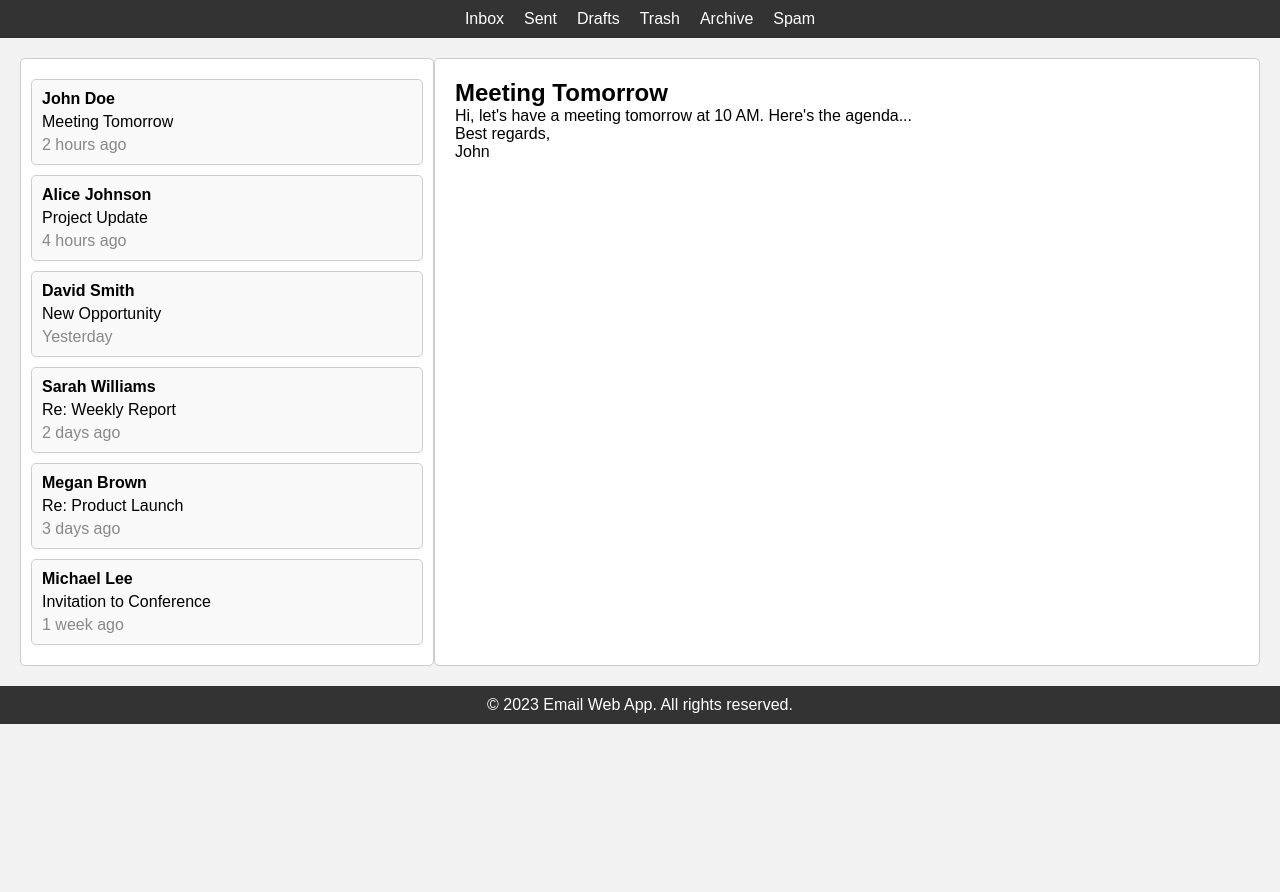
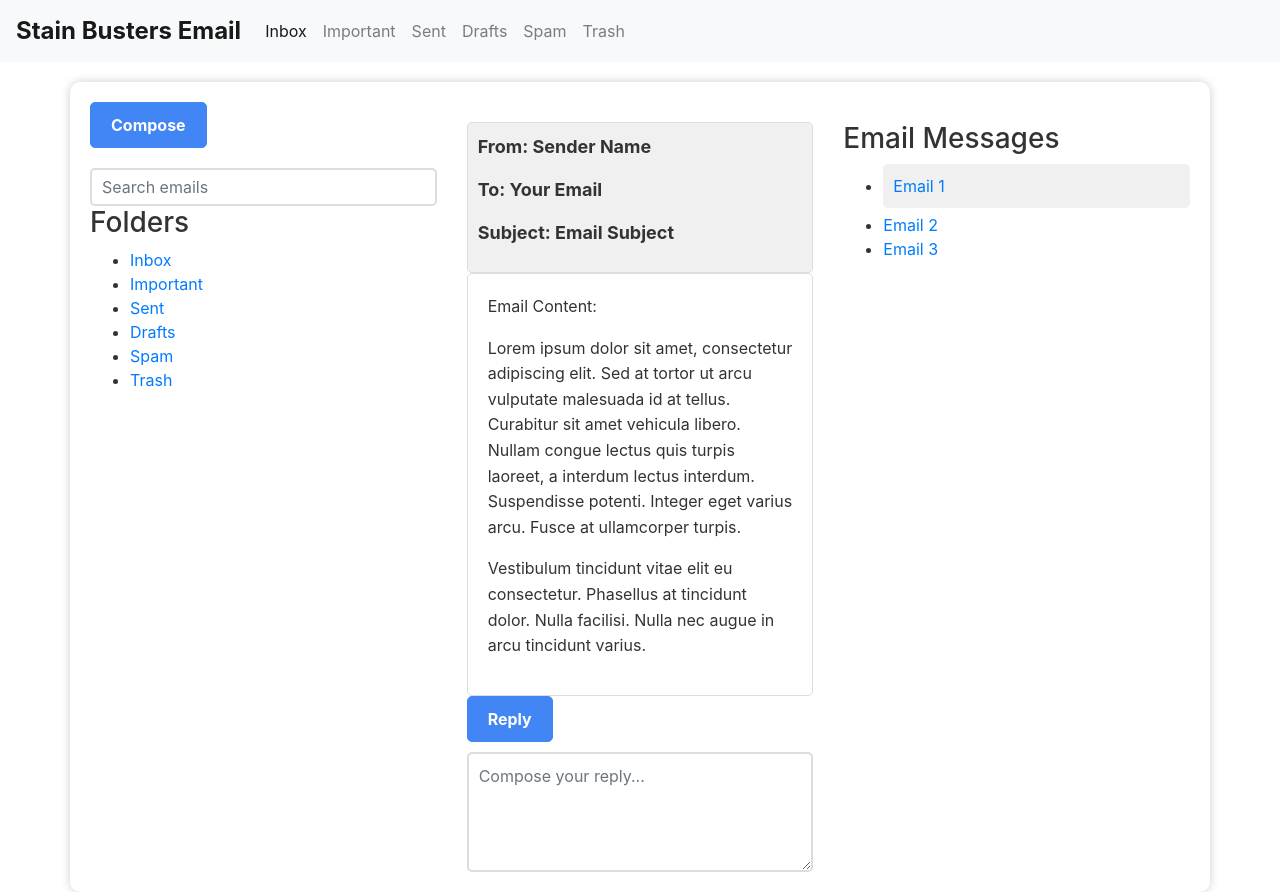
Before and after one commit to gdjonret/Bootstrap_email_Djonret, a plain HTML site: page index.html in a window 1280 px wide. Before the commit the page ends 800 px from the top, so only its background shows below. Drawn offline with nearby package versions, Linux system fonts and the light colour scheme.

Commit message:
Update bootstrap

```diff
--- a/index.html
+++ b/index.html
@@ -3,68 +3,134 @@
 <head>
     <meta charset="UTF-8">
     <meta name="viewport" content="width=device-width, initial-scale=1.0">
+    <title>Stain Busters Email</title>
+    <!-- Add Bootstrap CSS -->
+    <link href="https://maxcdn.bootstrapcdn.com/bootstrap/4.5.2/css/bootstrap.min.css" rel="stylesheet">
+    <!-- Link to your external stylesheet -->
     <link rel="stylesheet" href="styles.css">
-    <title>Email Web App</title>
 </head>
 <body>
-    <header>
-        <nav>
-            <ul>
-                <li><a href="#">Inbox</a></li>
-                <li><a href="#">Sent</a></li>
-                <li><a href="#">Drafts</a></li>
-                <li><a href="#">Trash</a></li>
-                <li><a href="#">Archive</a></li>
-                <li><a href="#">Spam</a></li>
+    <nav class="navbar navbar-expand-lg navbar-light bg-light">
+        <a class="navbar-brand" href="#">Stain Busters Email</a>
+        <button class="navbar-toggler" type="button" data-toggle="collapse" data-target="#navbarNav" aria-controls="navbarNav" aria-expanded="false" aria-label="Toggle navigation">
+            <span class="navbar-toggler-icon"></span>
+        </button>
+        <div class="collapse navbar-collapse" id="navbarNav">
+            <ul class="navbar-nav">
+                <li class="nav-item active">
+                    <a class="nav-link" href="#">Inbox</a>
+                </li>
+                <li class="nav-item">
+                    <a class="nav-link" href="#">Important</a>
+                </li>
+                <li class="nav-item">
+                    <a class="nav-link" href="#">Sent</a>
+                </li>
+                <li class="nav-item">
+                    <a class="nav-link" href="#">Drafts</a>
+                </li>
+                <li class="nav-item">
+                    <a class="nav-link" href="#">Spam</a>
+                </li>
+                <li class="nav-item">
+                    <a class="nav-link" href="#">Trash</a>
+                </li>
             </ul>
-        </nav>
-    </header>
-
-    <main>
-        <section class="email-list">
-            <div class="email">
-                <div class="sender">John Doe</div>
-                <div class="subject">Meeting Tomorrow</div>
-                <div class="date">2 hours ago</div>
+        </div>
+    </nav>
+    <main class="container">
+        <div class="row">
+            <div class="col-12 col-md-4">
+                <section class="compose-section">
+                    <button class="btn btn-primary" data-toggle="modal" data-target="#composeModal">Compose</button>
+                </section>
+                <section class="inbox-section">
+                    <input type="text" class="form-control" placeholder="Search emails">
+                    <!-- Folders or Lists -->
+                    <div class="folders">
+                        <h3>Folders</h3>
+                        <ul>
+                            <li><a href="#">Inbox</a></li>
+                            <li><a href="#">Important</a></li>
+                            <li><a href="#">Sent</a></li>
+                            <li><a href="#">Drafts</a></li>
+                            <li><a href="#">Spam</a></li>
+                            <li><a href="#">Trash</a></li>
+                        </ul>
+                    </div>
+                </section>
             </div>
-            <div class="email">
-                <div class="sender">Alice Johnson</div>
-                <div class="subject">Project Update</div>
-                <div class="date">4 hours ago</div>
+            <div class="col-12 col-md-4">
+                <section class="email-details-section">
+                    <div class="email-header">
+                        <p>From: Sender Name</p>
+                        <p>To: Your Email</p>
+                        <p>Subject: Email Subject</p>
+                    </div>
+                    <div class="email-content">
+                        <p>Email Content:</p>
+                        <p>Lorem ipsum dolor sit amet, consectetur adipiscing elit. Sed at tortor ut arcu vulputate malesuada id at tellus. Curabitur sit amet vehicula libero. Nullam congue lectus quis turpis laoreet, a interdum lectus interdum. Suspendisse potenti. Integer eget varius arcu. Fusce at ullamcorper turpis.</p>
+                        <p>Vestibulum tincidunt vitae elit eu consectetur. Phasellus at tincidunt dolor. Nulla facilisi. Nulla nec augue in arcu tincidunt varius.</p>
+                    </div>
+                    <button class="btn btn-primary" data-toggle="modal" data-target="#replyModal">Reply</button>
+                    <textarea class="form-control" rows="4" placeholder="Compose your reply..."></textarea>
+                </section>
             </div>
-            <div class="email">
-                <div class="sender">David Smith</div>
-                <div class="subject">New Opportunity</div>
-                <div class="date">Yesterday</div>
+            <div class="col-12 col-md-4">
+                <!-- List of Email Messages -->
+                <section class="email-list-section">
+                    <h3>Email Messages</h3>
+                    <ul>
+                        <li class="selected-email"><a href="#">Email 1</a></li>
+                        <li><a href="#">Email 2</a></li>
+                        <li><a href="#">Email 3</a></li>
+                    </ul>
+                </section>
             </div>
-            <div class="email">
-                <div class="sender">Sarah Williams</div>
-                <div class="subject">Re: Weekly Report</div>
-                <div class="date">2 days ago</div>
-            </div>
-            <!-- Add more email previews here -->
-            <div class="email">
-                <div class="sender">Megan Brown</div>
-                <div class="subject">Re: Product Launch</div>
-                <div class="date">3 days ago</div>
-            </div>
-            <div class="email">
-                <div class="sender">Michael Lee</div>
-                <div class="subject">Invitation to Conference</div>
-                <div class="date">1 week ago</div>
-            </div>
-        </section>
-
-        <section class="email-content">
-            <h2>Meeting Tomorrow</h2>
-            <p>Hi, let's have a meeting tomorrow at 10 AM. Here's the agenda...</p>
-            <p>Best regards,</p>
-            <p>John</p>
-        </section>
+        </div>
     </main>
 
-    <footer>
-        <p>&copy; 2023 Email Web App. All rights reserved.</p>
-    </footer>
-</body>
-</html>
+    <!-- Bootstrap Modals -->
+    <div class="modal fade" id="composeModal" tabindex="-1" role="dialog" aria-labelledby="composeModalLabel" aria-hidden="true">
+        <div class="modal-dialog" role="document">
+            <div class="modal-content">
+                <div class="modal-header">
+                    <h5 class="modal-title" id="composeModalLabel">Compose Email</h5>
+                    <button type="button" class="close" data-dismiss="modal" aria-label="Close">
+                        <span aria-hidden="true">&times;</span>
+                    </button>
+                </div>
+                <div class="modal-body">
+                    <!-- Add the Compose Email form here -->
+                </div>
+                <div class="modal-footer">
+                    <button type="button" class="btn btn-secondary" data-dismiss="modal">Close</button>
+                    <button type="button" class="btn btn-primary">Send</button>
+                </div>
+            </div>
+        </div>
+    </div>
+    <div class="modal fade" id="replyModal" tabindex="-1" role="dialog" aria-labelledby="replyModalLabel" aria-hidden="true">
+        <div class="modal-dialog" role="document">
+            <div class="modal-content">
+                <div class="modal-header">
+                    <h5 class="modal-title" id="replyModalLabel">Reply to Email</h5>
+                    <button type="button" class="close" data-dismiss="modal" aria-label="Close">
+                        <span aria-hidden="true">&times;</span>
+                    </button>
+                </div>
+                <div class="modal-body">
+                    <!-- Add the Reply Email form here -->
+                </div>
+                <div class="modal-footer">
+                    <button type="button" class="btn btn-secondary" data-dismiss="modal">Close</button>
+                    <button type="button" class="btn btn-primary">Send</button>
+                </div>
+            </div>
+        </div>
+    </div>
+
+    <!-- Add Bootstrap JS and Popper.js -->
+    <script src="https://code.jquery.com/jquery-3.5.1.slim.min.js"></script>
+    <script src="https://cdn.jsdelivr.net/npm/@popperjs/core@2.5.3/dist/umd/popper.min.js"></script>
+    <script src="https://maxcdn.bootstrapcdn.com/bootstrap/4.5.2/js/bootstrap.min.js"></script>
--- a/styles.css
+++ b/styles.css
@@ -1,90 +1,111 @@
-/* Reset some default browser styles */
-body, ul, li, h1, h2, p, a {
-    margin: 0;
-    padding: 0;
-    text-decoration: none;
-    list-style: none;
+/* Styles for the navigation bar */
+.navbar {
+    background-color: #4285f4;
 }
 
-/* Set a background color for the entire page */
-body {
-    background-color: #f2f2f2;
-    font-family: Arial, sans-serif;
-}
-
-/* Style the header and navigation */
-header {
-    background-color: #333;
-    color: white;
-    padding: 10px;
-    text-align: center;
-}
-
-nav ul {
-    display: flex;
-    justify-content: center;
-}
-
-nav li {
-    margin: 0 10px;
-}
-
-nav a {
-    color: white;
-    text-decoration: none;
-}
-
-/* Style the main content area */
-main {
-    display: flex;
-    justify-content: space-between;
-    padding: 20px;
-}
-
-.email-list {
-    flex: 1;
-    background-color: white;
-    padding: 10px;
-    border: 1px solid #ccc;
-    border-radius: 5px;
-}
-
-.email {
-    border: 1px solid #ccc;
-    padding: 10px;
-    margin: 10px 0;
-    background-color: #f9f9f9;
-    border-radius: 5px;
-}
-
-.email:hover {
-    background-color: #ececec;
-}
-
-.email .sender {
+.navbar-brand {
+    color: #fff;
+    font-size: 24px;
     font-weight: bold;
 }
 
-.email .subject {
-    margin: 5px 0;
+.navbar-toggler-icon {
+    background-color: #fff;
 }
 
-.email .date {
-    color: #888;
+/* Styles for the compose button */
+.btn-primary {
+    background-color: #4285f4;
+    border-color: #4285f4;
+    color: #fff;
+    border-radius: 5px;
+    padding: 10px 20px;
+    font-weight: bold;
+}
+
+/* Styles for the inbox section */
+.inbox-section {
+    margin-top: 20px;
+}
+
+.form-control {
+    border: 2px solid #ddd;
+    border-radius: 5px;
+    padding: 10px;
+    font-size: 16px;
+}
+
+/* Styles for email details */
+.email-details-section {
+    margin-top: 20px;
+}
+
+.email-header {
+    background-color: #f0f0f0;
+    padding: 10px;
+    border: 1px solid #ddd;
+    border-radius: 5px;
+    font-weight: bold;
+    font-size: 18px;
+    color: #333;
 }
 
 .email-content {
-    flex: 2;
-    background-color: white;
+    background-color: #fff;
     padding: 20px;
-    border: 1px solid #ccc;
+    border: 1px solid #ddd;
     border-radius: 5px;
+    font-size: 16px;
+    line-height: 1.6;
 }
 
-/* Style the footer */
-footer {
-    text-align: center;
-    background-color: #333;
-    color: white;
+/* Styles for the list of email messages */
+.email-list-section {
+    margin-top: 20px;
+}
+
+.selected-email {
+    background-color: #f0f0f0;
+    color: #333;
     padding: 10px;
+    border-radius: 5px;
+    margin: 5px 0;
+    transition: background-color 0.3s;
 }
+
+.selected-email:hover {
+    background-color: #e0e0e0;
+}
+
+/* Styles for modals */
+.modal-content {
+    border: 2px solid #4285f4;
+    border-radius: 10px;
+}
+
+.modal-title {
+    color: #4285f4;
+    font-size: 24px;
+    font-weight: bold;
+}
+
+/* Styles for textarea */
+textarea {
+    margin-top: 10px;
+    border: 2px solid #ddd;
+    border-radius: 5px;
+    padding: 10px;
+    font-size: 16px;
+    width: 100%;
+    resize: vertical;
+}
+
+/* Gmail-like background for the main container */
+.container {
+    background-color: #fff;
+    padding: 20px;
+    border-radius: 10px;
+    box-shadow: 0 0 10px rgba(0, 0, 0, 0.2);
+    margin-top: 20px;
+    color: #333;
+}
```
